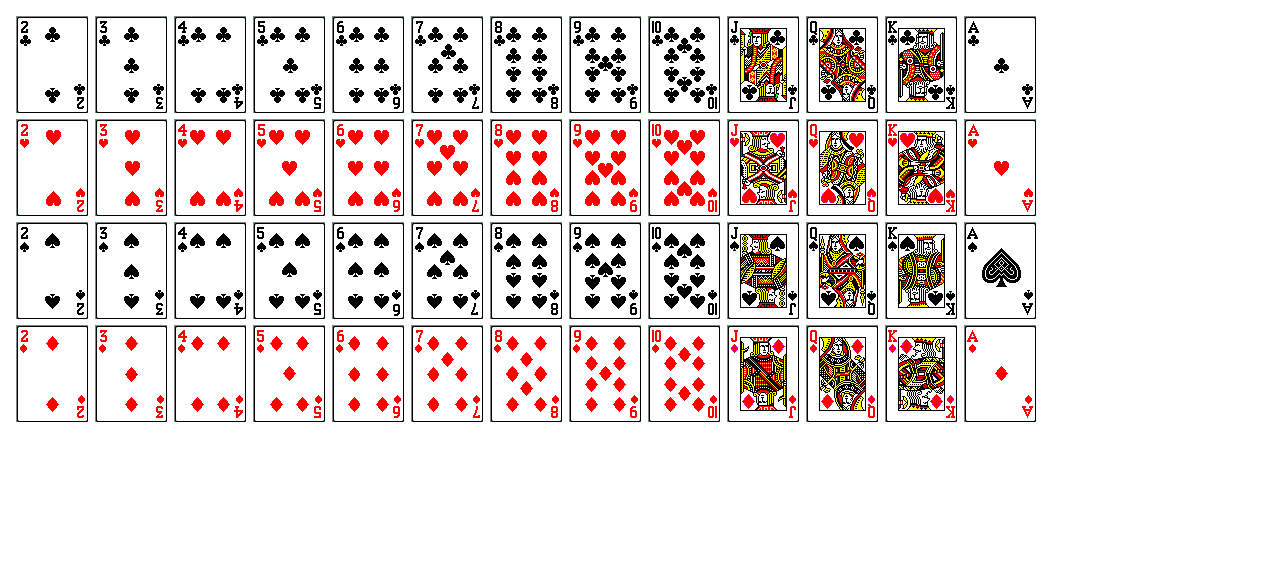
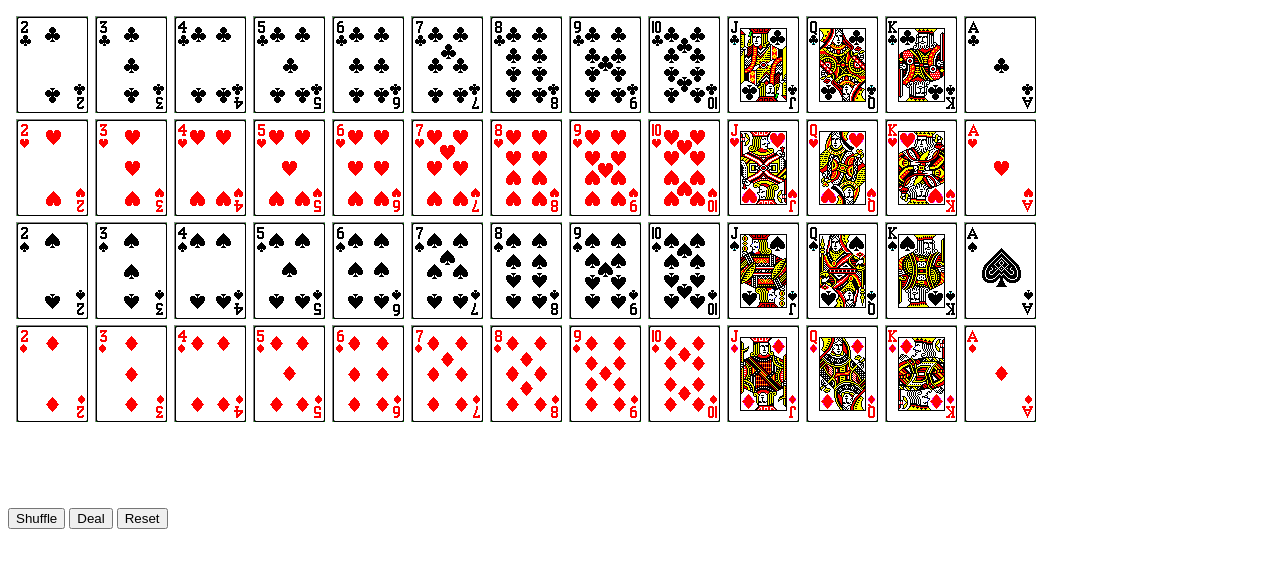
Before and after one commit to heldrida/cards_exercise, a website: page app/index.html in a window 1280 px wide. Drawn offline with nearby package versions, Linux system fonts and the light colour scheme; files that its build step writes are made by us from their sources.

Commit message:
created shuffle btn. created fn to shuffle the images. created remaining buttons: deal and reset, but not yet methods

```diff
--- a/app/index.html
+++ b/app/index.html
@@ -29,6 +29,12 @@
 
         </div>
 
+        <div id="control">
+            <button id="shuffle">Shuffle</button>
+            <button id="deal">Deal</button>
+            <button id="reset">Reset</button>
+        </div>
+
 
         <!-- Google Analytics: change UA-XXXXX-X to be your site's ID. -->
         <script>
--- a/app/scripts/main.js
+++ b/app/scripts/main.js
@@ -9,6 +9,9 @@ document.addEventListener('DOMContentLoaded', function(){
 		height: 98,
 		margin: 5,
 		myCards: [],
+		buttons: {
+			shuffle: document.getElementById('shuffle')
+		},
 
 		cardsToArray: function(){
 
@@ -24,6 +27,9 @@ document.addEventListener('DOMContentLoaded', function(){
 		shuffleCards: function(){
 
 			var self = this;
+
+			console.log("my shuffleCards fn called!");
+			console.log(self.myCards);
 
 			self.myCards = self.shuffleArray(self.myCards)
 
@@ -77,6 +83,8 @@ document.addEventListener('DOMContentLoaded', function(){
 		init: function(){
 
 			var self = this;
+
+			// Create cards and set default position
 			var cards;
 
 			self.generateCards();
@@ -86,6 +94,9 @@ document.addEventListener('DOMContentLoaded', function(){
 				self.positionCard(cardElement, k);
 			});
 
+			// Set listener for shuffle btn
+			self.buttons.shuffle.addEventListener('click', self.shuffleCards.bind(this));
+
 		}
 
 	};
--- a/app/styles/main.scss
+++ b/app/styles/main.scss
@@ -1,3 +1,9 @@
+@import 'bourbon';
+
+#table {
+	width: 100%;
+	height: 500px;
+}
 .card {
 	width: 74px;
 	height: 98px;
@@ -7,6 +13,7 @@
 	position: absolute;
 	top: 0;
 	left: 0;
+	@include transition(all 1s ease);
 }
 @for $i from 1 through 52 {
 	.card-#{$i} {
```
Also changed, not shown: app/styles/main.css.
